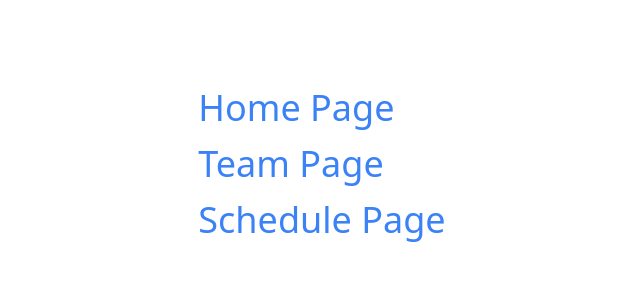
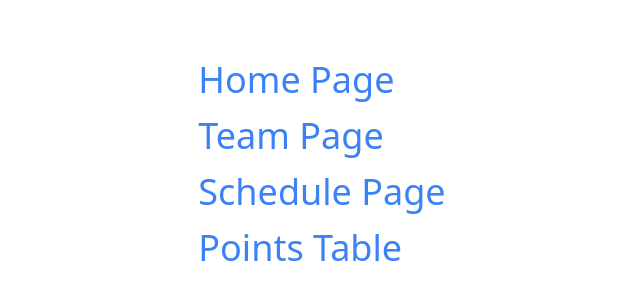
Before and after one commit to techboard-iitg/kriti23, a React (Vite) app: page / in a window 1280 px wide. Shown: the part 236-536 px from the top of the page, without its empty margins (318-958 px from the left). Built offline with nearby package versions, Linux system fonts and the light colour scheme.

Commit message:
points init

```diff
--- a/src/main.jsx
+++ b/src/main.jsx
@@ -5,6 +5,7 @@ import "./index.css";
 import ErrorPage from "./routes/error-page";
 import Team from "./routes/team";
 import Schedule from "./routes/schedule";
+import PointsTable from "./routes/points_table";
 
 const router = createBrowserRouter([
   {
@@ -20,6 +21,9 @@ const router = createBrowserRouter([
           </li>
           <li>
             <a href='/schedule'>Schedule Page</a>
+          </li>
+          <li>
+            <a href='/points-table'>Points Table</a>
           </li>
         </ul>
       </div>
```
Also changed, not shown: src/routes/points_table.jsx (added).
